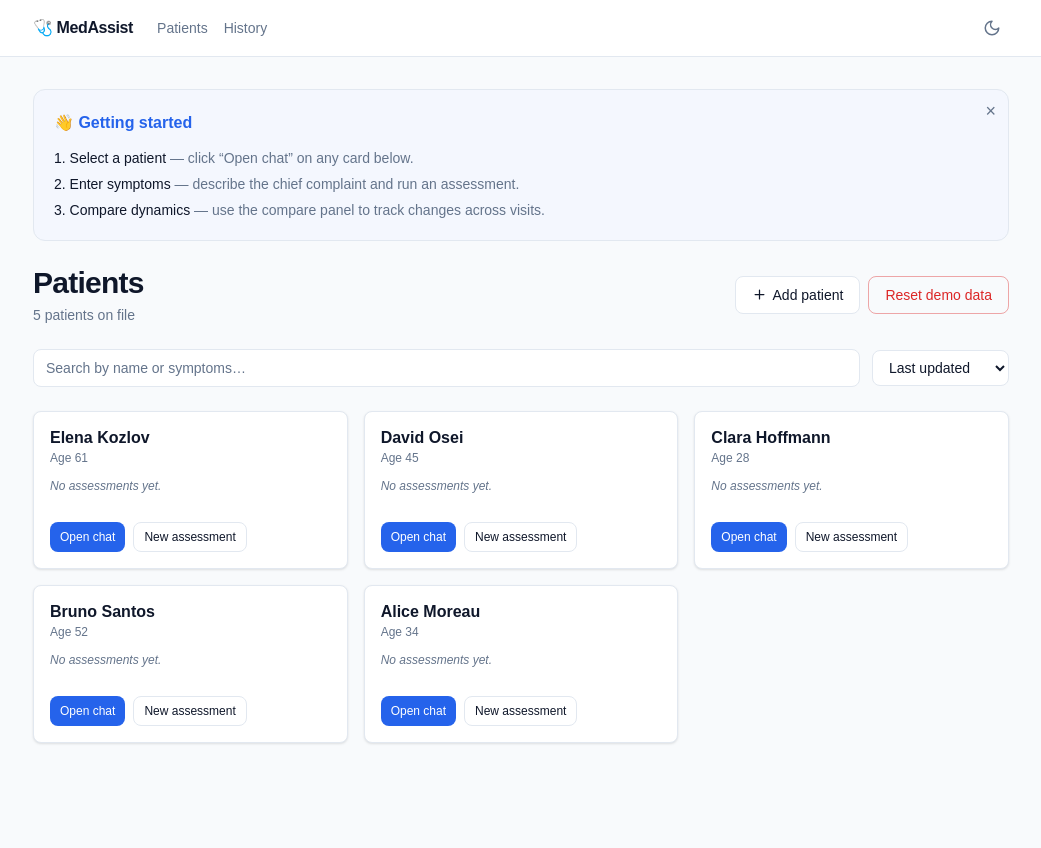
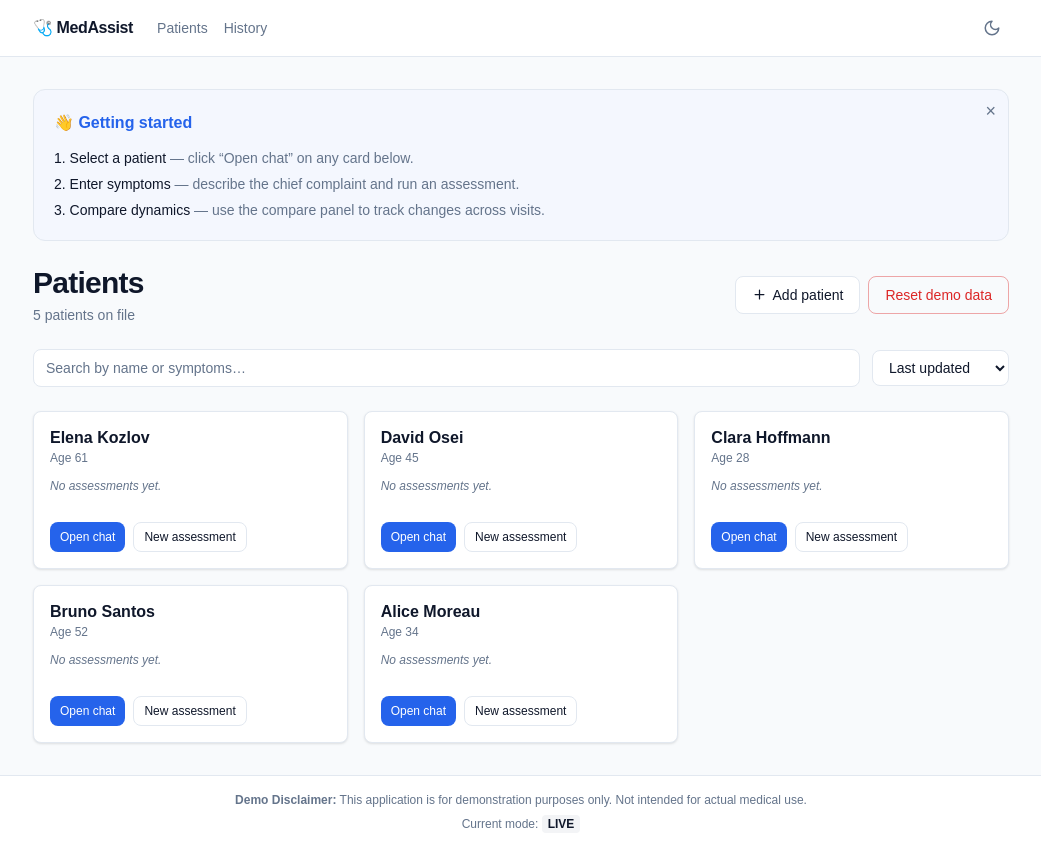
Before and after one commit to HaudiXO/DiagnoScope, a Next.js app in the folder frontend/: page / in a window 1280 px wide. Shown: the whole page, without its empty margins (119-1160 px from the left). Before the commit the page ends 800 px from the top, so only its background shows below. Built offline with nearby package versions, Linux system fonts and the light colour scheme.

Commit message:
chore(ui): final demo polish

```diff
--- a/frontend/app/layout.tsx
+++ b/frontend/app/layout.tsx
@@ -4,6 +4,7 @@ import type { Metadata } from 'next';
 import Link from 'next/link';
 import { useEffect, useState } from 'react';
 import { SunIcon, MoonIcon } from './components/ui/Icon';
+import { USE_MOCK } from './lib/demoMode';
 import './globals.css';
 
 // Can't export metadata from a client component — keep it here as a comment for reference.
@@ -46,6 +47,41 @@ function ThemeToggle() {
   );
 }
 
+function Footer() {
+  const [mode, setMode] = useState<string>(USE_MOCK ? 'demo' : 'live');
+
+  useEffect(() => {
+    try {
+      const raw = localStorage.getItem('dx_history_v1');
+      if (raw) {
+        const parsed = JSON.parse(raw);
+        if (parsed && parsed.length > 0) {
+          const last = parsed[0].mode;
+          if (last) setMode(last);
+        }
+      }
+    } catch { }
+
+    const handler = (e: Event) => {
+      const custom = e as CustomEvent<string>;
+      setMode(custom.detail);
+    };
+    window.addEventListener('medassist-mode', handler);
+    return () => window.removeEventListener('medassist-mode', handler);
+  }, []);
+
+  return (
+    <footer className="mt-auto border-t border-[var(--color-border)] bg-[var(--color-surface)] p-4 text-center text-xs text-[var(--color-muted)] flex flex-col items-center gap-2 w-full">
+      <p>
+        <strong>Demo Disclaimer:</strong> This application is for demonstration purposes only. Not intended for actual medical use.
+      </p>
+      <p>
+        Current mode: <span className="font-semibold uppercase px-1.5 py-0.5 rounded bg-gray-100 dark:bg-gray-800 text-[var(--color-fg)]">{mode}</span>
+      </p>
+    </footer>
+  );
+}
+
 export default function RootLayout({
   children,
 }: {
@@ -64,7 +100,7 @@ export default function RootLayout({
           }}
         />
       </head>
-      <body className="min-h-screen antialiased" style={{ background: 'var(--color-bg)', color: 'var(--color-fg)' }}>
+      <body className="min-h-screen antialiased flex flex-col w-full overflow-x-hidden" style={{ background: 'var(--color-bg)', color: 'var(--color-fg)' }}>
         <header
           style={{
             borderBottom: '1px solid var(--color-border)',
@@ -98,7 +134,8 @@ export default function RootLayout({
             <ThemeToggle />
           </div>
         </header>
-        <main className="max-w-5xl mx-auto px-6 py-8">{children}</main>
+        <main className="max-w-5xl mx-auto px-6 py-8 flex-1 w-full">{children}</main>
+        <Footer />
       </body>
     </html>
   );
--- a/frontend/app/patient/[id]/page.tsx
+++ b/frontend/app/patient/[id]/page.tsx
@@ -108,6 +108,7 @@ export default function PatientPage() {
 
             if (IS_DEV) setRawResponse(response);
             setLastMode(response.mode ?? 'live');
+            window.dispatchEvent(new CustomEvent('medassist-mode', { detail: response.mode ?? 'live' }));
 
             const entry = addHistoryEntry({
                 symptoms: trimmed,
@@ -279,7 +280,7 @@ export default function PatientPage() {
                             <VoiceInputButton onTranscript={handleVoiceTranscript} />
                         </div>
                     </div>
-                    <div className="flex items-center gap-3">
+                    <div className="flex flex-wrap items-center gap-3">
                         <button
                             type="button"
                             aria-label="Start diagnosis"
```
